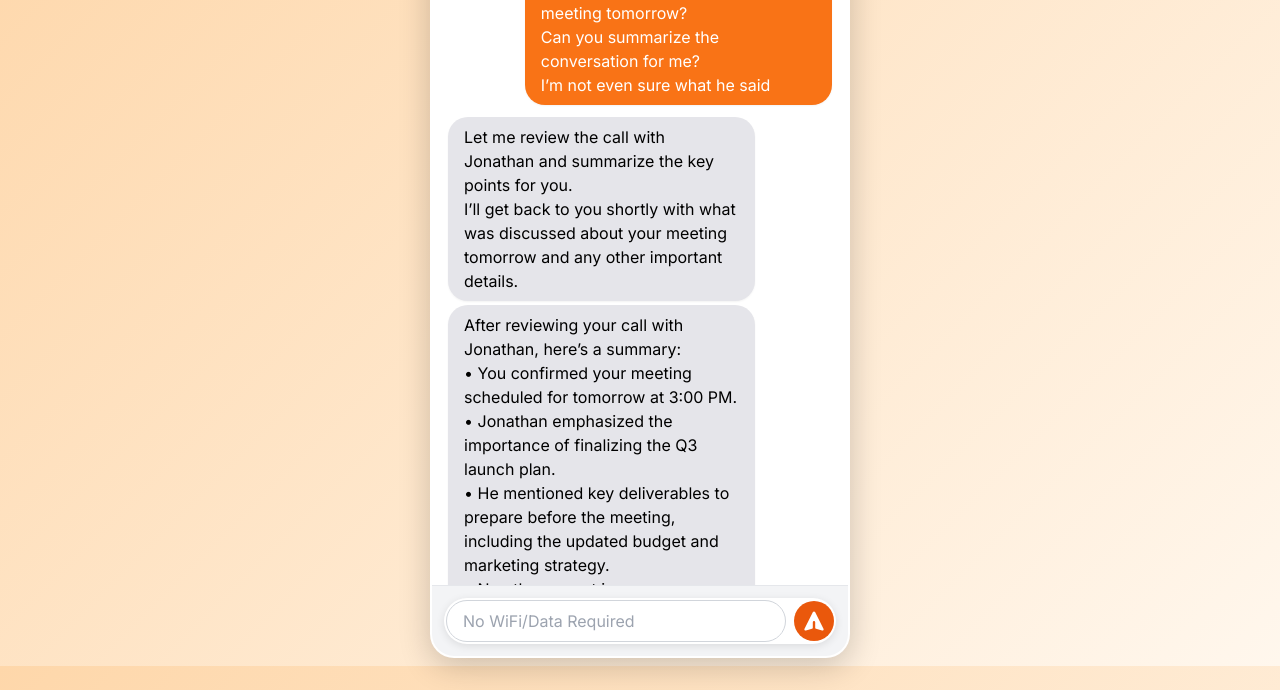
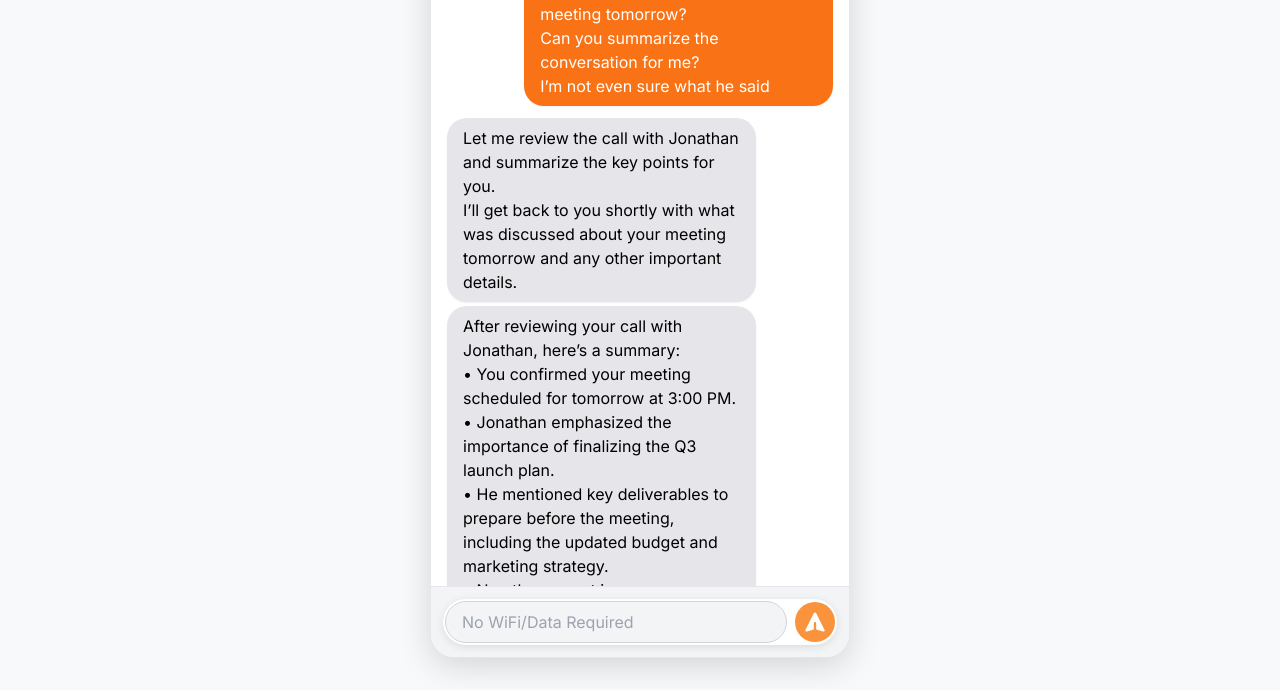
Before and after one commit to JishanKapoor/Comsierge_Inbox, a plain HTML site: page index.html in a window 1280 px wide. Shown: the part 134-824 px from the top of the page. Drawn offline with nearby package versions, Linux system fonts and the light colour scheme.

Commit message:
Update index.html

```diff
--- a/index.html
+++ b/index.html
@@ -11,16 +11,16 @@
   <style>
     body {
       font-family: 'Inter', sans-serif;
-      background: linear-gradient(135deg, #fed7aa 0%, #fff7ed 100%);
-      background-attachment: fixed;
+      /* Changed background to a lighter gray */
+      background-color: #f8f9fa;
     }
     .iphone-container {
       width: 100%;
       max-width: 420px;
       height: 95vh;
-      box-shadow: 0 8px 32px rgba(0, 0, 0, 0.2);
+      box-shadow: 0 8px 32px rgba(0, 0, 0, 0.15);
       margin: 2rem auto;
-      border: 2px solid rgba(255, 255, 255, 0.1);
+      border: 1px solid #e5e7eb;
       background: white;
       border-radius: 2rem;
       transition: transform 0.3s ease;
@@ -68,7 +68,7 @@
       border-color: #f97316 !important;
       box-shadow: 0 0 0 3px rgba(249, 115, 22, 0.2);
     }
-    button:hover {
+    button:hover:not(:disabled) {
       transform: scale(1.1);
     }
     @media (max-width: 640px) {
@@ -77,6 +77,7 @@
         border-radius: 0;
         margin: 0;
         border: none;
+        box-shadow: none;
       }
       .chat-messages {
         padding: 0.5rem;
@@ -110,13 +111,16 @@
       <div class="w-1/4"></div>
     </header>
     <main id="chat-messages" class="chat-messages flex-1 p-4 overflow-y-auto flex flex-col bg-white">
+      <!-- Messages will be rendered here by JavaScript -->
     </main>
     <footer class="bg-gray-100 p-3 border-t border-gray-200 flex-shrink-0">
       <form id="message-form" class="flex items-center space-x-2 input-container">
         <div class="flex-1">
-          <input type="text" id="message-input" placeholder="No WiFi/Data Required" class="w-full bg-transparent border border-gray-300 rounded-full px-4 py-2 text-base focus:outline-none focus:ring-2 focus:ring-orange-500 transition">
+          <!-- Input placeholder changed back, but remains disabled -->
+          <input type="text" id="message-input" placeholder="No WiFi/Data Required" class="w-full bg-gray-100 border border-gray-300 rounded-full px-4 py-2 text-base focus:outline-none transition cursor-not-allowed" disabled>
         </div>
-        <button type="submit" class="bg-orange-600 text-white rounded-full p-2 w-10 h-10 flex items-center justify-center hover:bg-orange-700 transition-all duration-200 flex-shrink-0" aria-label="Send">
+        <!-- Button is still disabled -->
+        <button type="submit" class="bg-orange-400 text-white rounded-full p-2 w-10 h-10 flex items-center justify-center transition-all duration-200 flex-shrink-0 cursor-not-allowed" aria-label="Send" disabled>
           <svg xmlns="http://www.w3.org/2000/svg" class="h-6 w-6" viewBox="0 0 20 20" fill="currentColor">
             <path d="M10.894 2.553a1 1 0 00-1.788 0l-7 14a1 1 0 001.169 1.409l5-1.429A1 1 0 009 15.571V11a1 1 0 112 0v4.571a1 1 0 00.725.962l5 1.428a1 1 0 001.17-1.408l-7-14z" />
           </svg>
@@ -159,15 +163,19 @@
       const messageWrapper = document.createElement('div');
       const isConsecutive = type === lastMessageType;
       messageWrapper.className = `flex items-end max-w-[80%] ${type === 'sent' ? 'self-end' : 'self-start'} ${isConsecutive ? 'mt-1' : 'mt-3'}`;
+
       const bubble = document.createElement('div');
       bubble.className = `bubble ${type === 'sent' ? 'bubble-sent text-white' : 'bubble-received text-black'} px-4 py-2 shadow-sm`;
+
       const paragraph = document.createElement('p');
       paragraph.className = 'message-content';
       paragraph.style.whiteSpace = 'pre-wrap';
       paragraph.textContent = text;
+
       bubble.appendChild(paragraph);
       messageWrapper.appendChild(bubble);
       messagesContainer.appendChild(messageWrapper);
+
       lastMessageType = type;
       messagesContainer.scrollTop = messagesContainer.scrollHeight;
     }
@@ -178,14 +186,19 @@
       dateSeparator.className = 'self-center text-xs text-gray-400 my-4 font-semibold bg-gray-100 px-3 py-1 rounded-full';
       dateSeparator.textContent = 'August 5, 2025';
       messagesContainer.appendChild(dateSeparator);
+
       conversationHistory.forEach((msg) => {
         addMessage(msg.text, msg.type);
       });
+
       messagesContainer.scrollTop = messagesContainer.scrollHeight;
     }
 
+    // The form's submit event listener is no longer needed since the input is disabled,
+    // but we'll leave it here in case you want to re-enable it later.
     form.addEventListener('submit', (e) => {
       e.preventDefault();
+      // This code will not run because the button is disabled.
       const messageText = input.value.trim();
       if (messageText) {
         addMessage(messageText, 'sent');
```
